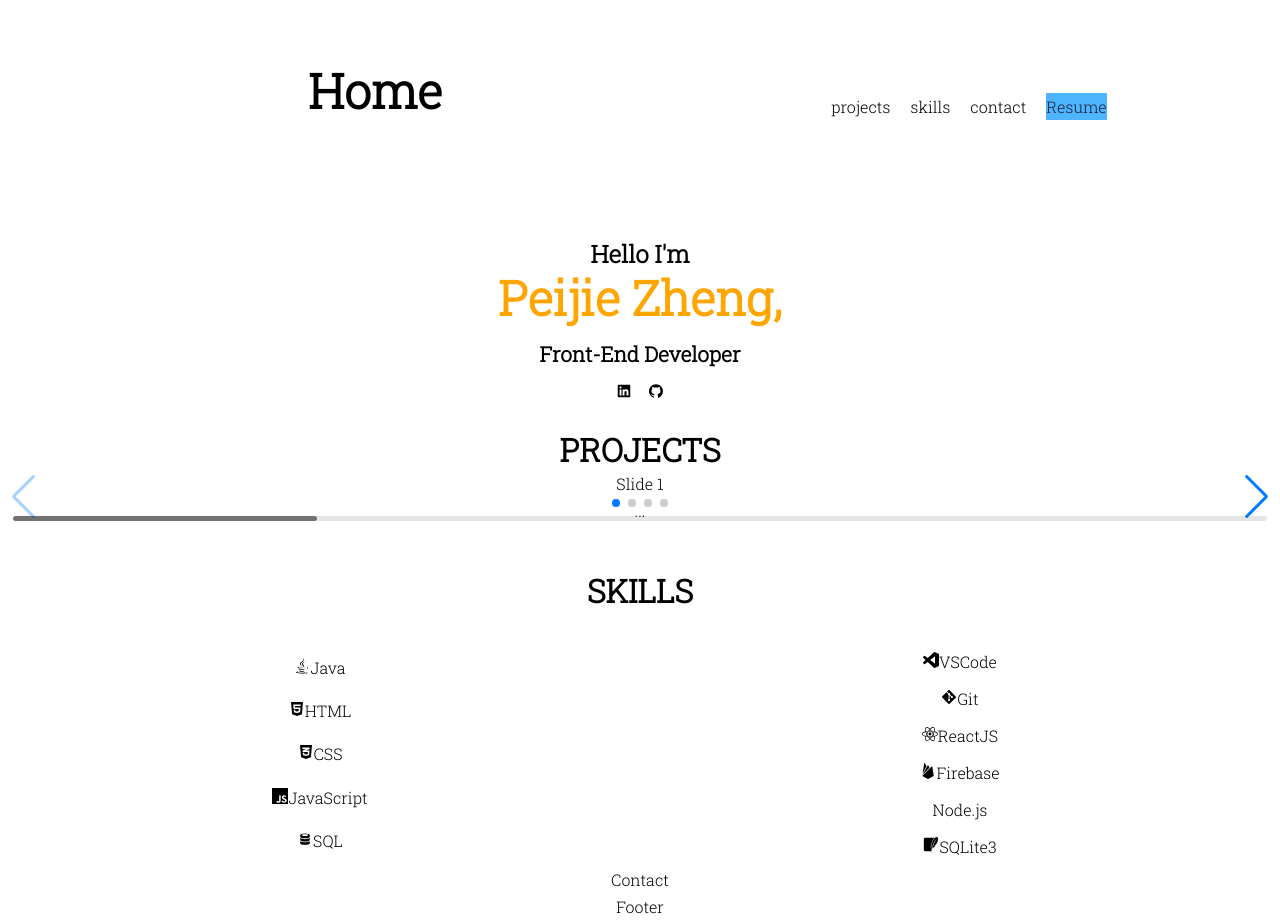
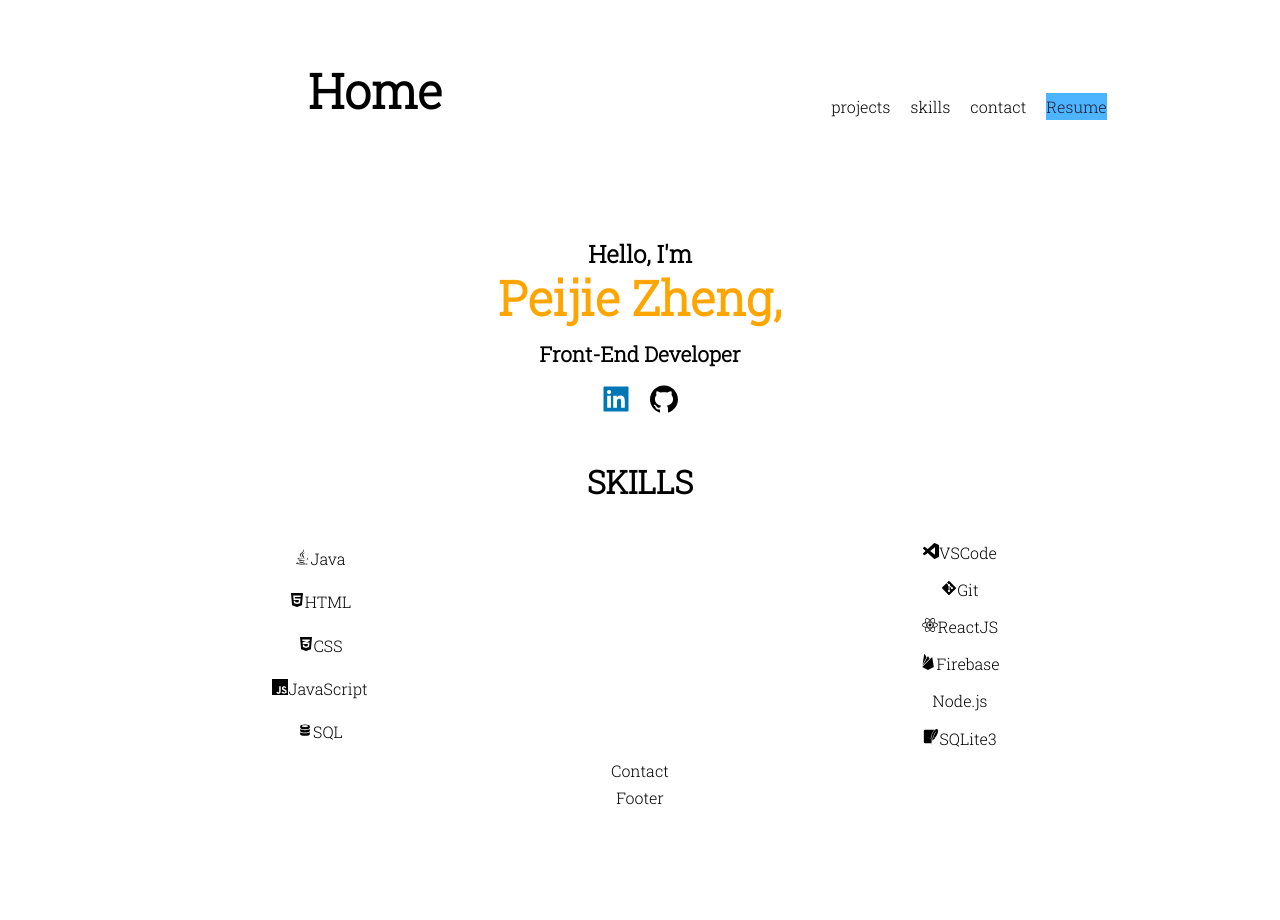
Before and after one commit to peijie36/portfolio-website, a React (Create React App) app: page / in a window 1280 px wide. After the commit the page ends 811 px from the top, so only its background shows below. Built offline with nearby package versions, Linux system fonts and the light colour scheme.

Commit message:
Clean up code

```diff
--- a/src/components/About/About.css
+++ b/src/components/About/About.css
@@ -36,7 +36,6 @@
 /* SOCIALS */
 .socials {
     display: flex;
-    align-items: center;
     gap: 0.7rem;
     left: 0;
     bottom: 3rem;
--- a/src/components/About/About.js
+++ b/src/components/About/About.js
@@ -1,4 +1,3 @@
-import React from 'react'
 import './About.css'
 import CTA from './CTA'
 
@@ -6,7 +5,7 @@ import CTA from './CTA'
 const About = () => {
   return (
     <div className='about container about__container'>
-        <h3>Hello I'm <h1>Peijie Zheng,</h1></h3>
+        <h3>Hello, I'm <h1>Peijie Zheng,</h1></h3>
         <h4>Front-End Developer</h4>
         <CTA />
       </div>
--- a/src/components/About/CTA.js
+++ b/src/components/About/CTA.js
@@ -1,13 +1,15 @@
-import React from 'react'
 import {AiFillLinkedin, AiFillGithub} from 'react-icons/ai'
 import './About.css'
 /* import resume from '../../assets/resume.pdf' */
 
+
+const style = { fill: "blue", fontSize: "1.5em" }
+
 const CTA = () => {
   return (
     <div className='cta'>
-      <a href="http://linkedin.com/in/peijiezheng" target="_blank" className="socials"><AiFillLinkedin /></a>
-      <a href="https://github.com/peijie36" target="_blank" className="socials"><AiFillGithub /></a>
+      <a href="http://linkedin.com/in/peijiezheng" target="_blank" className="socials"><AiFillLinkedin style={{fill: "#0077B5", fontSize: "2em" }}/></a>
+      <a href="https://github.com/peijie36" target="_blank" className="socials"><AiFillGithub style={{fill: "black", fontSize: "2em" }}/></a>
     </div>
   )
 }
--- a/src/components/Navbar/Navbar.js
+++ b/src/components/Navbar/Navbar.js
@@ -1,4 +1,3 @@
-import React from 'react'
 import './Navbar.css'
 
 const Navbar = () => {
--- a/src/components/Projects/Projects.js
+++ b/src/components/Projects/Projects.js
@@ -1,36 +1,10 @@
-import React from "react";
 import "./Projects.css";
-import { Swiper, SwiperSlide } from "swiper/react";
-import { Navigation, Pagination, Scrollbar, A11y } from "swiper";
-
-// Import Swiper styles
-import "swiper/css";
-import "swiper/css/navigation";
-import "swiper/css/pagination";
-import "swiper/css/scrollbar";
 
 const Projects = () => {
   return (
-    <section className="projects__container">
-      <h2 className="projects__header">PROJECTS</h2>
-      <Swiper
-        className="projects__carousel"
-        // install Swiper modules
-        modules={[Navigation, Pagination, Scrollbar, A11y]}
-        spaceBetween={50}
-        slidesPerView={1}
-        navigation
-        pagination={{ clickable: true }}
-        scrollbar={{ draggable: true }}
-        onSwiper={(swiper) => console.log(swiper)}
-      >
-        <SwiperSlide>Slide 1</SwiperSlide>
-        <SwiperSlide>Slide 2</SwiperSlide>
-        <SwiperSlide>Slide 3</SwiperSlide>
-        <SwiperSlide>Slide 4</SwiperSlide>
-        ...
-      </Swiper>
-    </section>
+    <div>
+
+    </div>
   );
 };
 
--- a/src/components/Skills/Skills.js
+++ b/src/components/Skills/Skills.js
@@ -1,4 +1,3 @@
-import React from "react";
 import { FaJava, FaHtml5, FaCss3Alt, FaReact, FaGitAlt } from "react-icons/fa";
 import {
   SiJavascript,
@@ -7,7 +6,6 @@ import {
   SiSqlite,
 } from "react-icons/si";
 import { DiDatabase } from "react-icons/di";
-
 import "./Skills.css";
 
 const Languages = {
--- a/src/index.css
+++ b/src/index.css
@@ -28,6 +28,7 @@
   --container-width-md: 86%;
   --container-width-sm: 90%;
 }
+/* Change these properties later */
 
 html {
   scroll-behavior: smooth;
```
